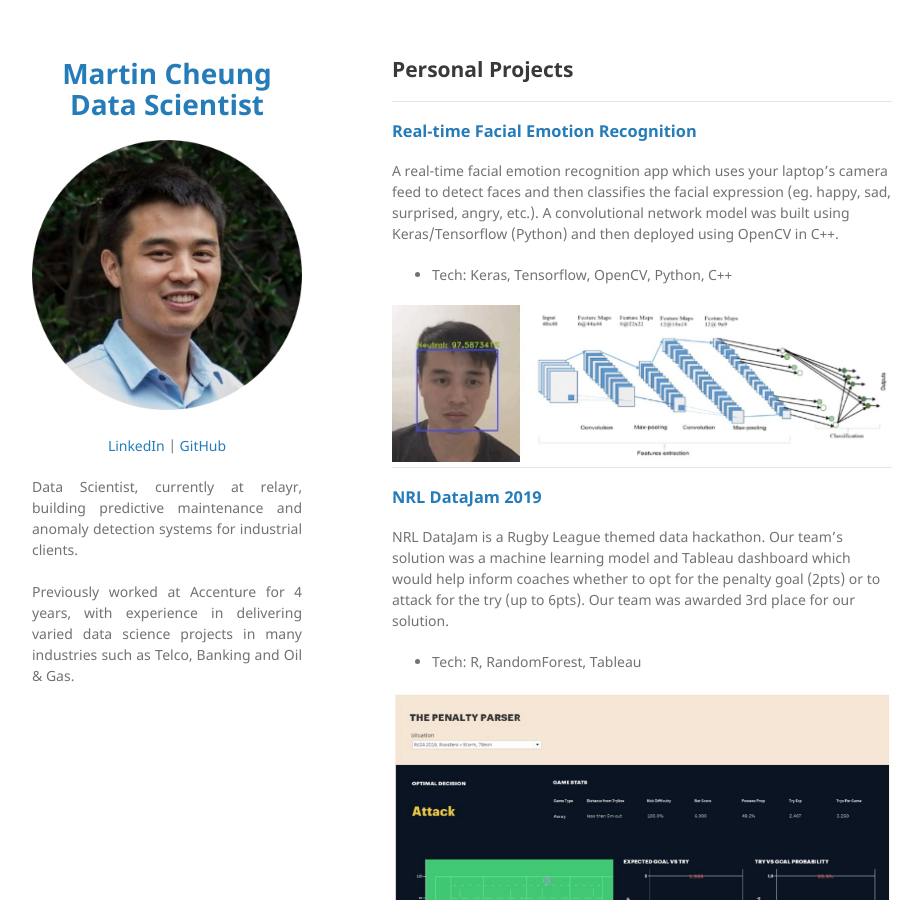
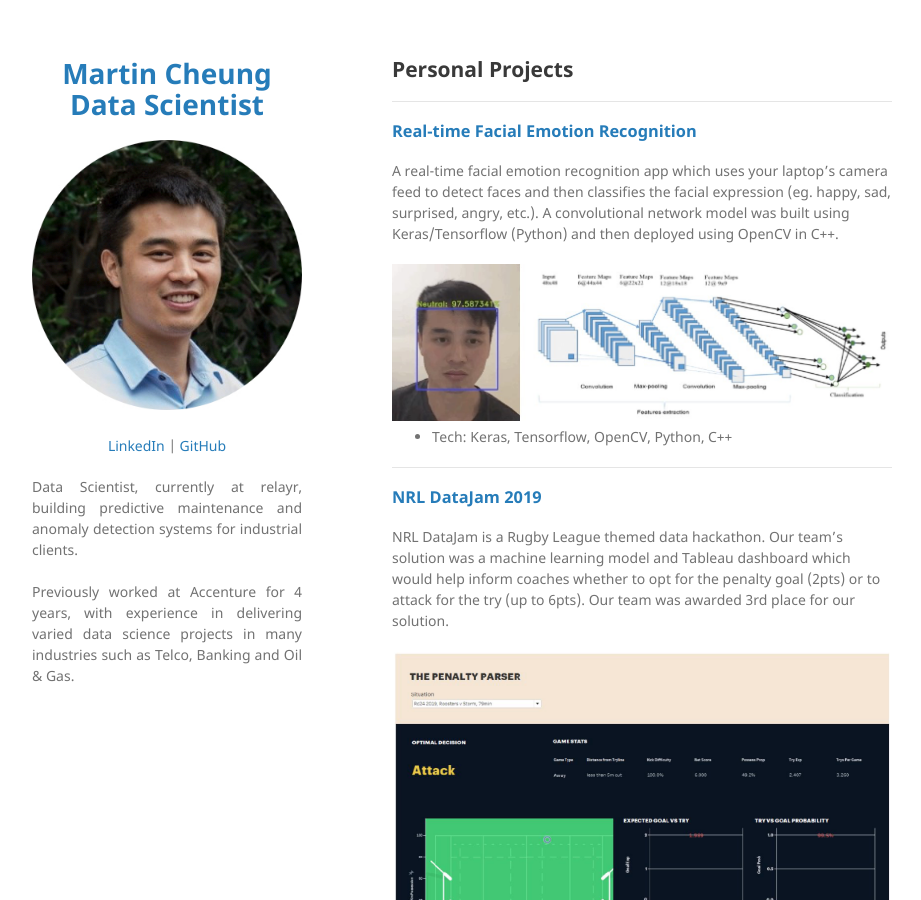
Before and after one commit to martycheung/martycheung.github.io, a Jekyll site: the page built from index.md, in a window 1280 px wide and 900 px high. Shown: the whole window, without its empty margins (178-1099 px from the left). Built offline with Jekyll 4.4.1, drawn with Linux system fonts in a browser that asks for light colours; our own code applies the rules of GitHub Pages for plain Markdown files.

Commit message:
Update index.md

```diff
--- a/index.md
+++ b/index.md
@@ -6,9 +6,9 @@
 
 A real-time facial emotion recognition app which uses your laptop's camera feed to detect faces and then classifies the facial expression (eg. happy, sad, surprised, angry, etc.). A convolutional network model was built using Keras/Tensorflow (Python) and then deployed using OpenCV in C++.
 
+<center><img src="images/app_demo.jpg?raw=true"/></center>
+
 - Tech: Keras, Tensorflow, OpenCV, Python, C++
-
-<center><img src="images/app_demo.jpg?raw=true"/></center>
 
 ---
 
@@ -16,9 +16,9 @@ A real-time facial emotion recognition app which uses your laptop's camera feed
 
 NRL DataJam is a Rugby League themed data hackathon. Our team's solution was a machine learning model and Tableau dashboard which would help inform coaches whether to opt for the penalty goal (2pts) or to attack for the try (up to 6pts). Our team was awarded 3rd place for our solution.
 
+<center><img src="images/datajam_tableau.png?raw=true"/></center>
+
 - Tech: R, RandomForest, Tableau
-
-<center><img src="images/datajam_tableau.png?raw=true"/></center>
 
 ---
 
```
